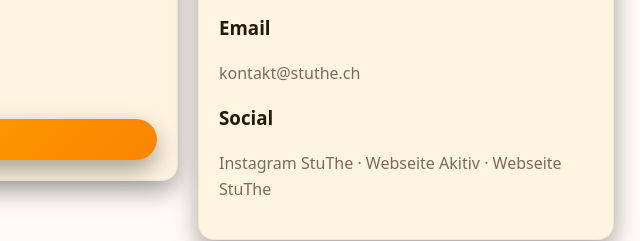
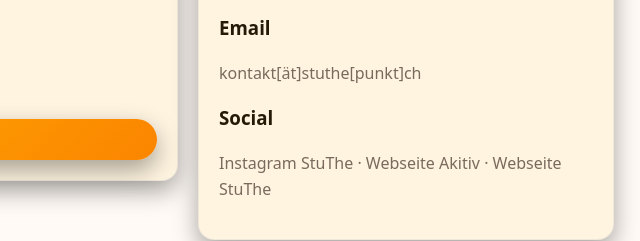
Before and after one commit to lisgeh2/stuthe-website, a plain HTML site: page index.html in a window 1280 px wide. Shown: the part 4433-4674 px from the top of the page, 556-1196 px from the left. Drawn offline with Linux system fonts and the light colour scheme.

Commit message:
blinding email

```diff
--- a/index.html
+++ b/index.html
@@ -442,7 +442,7 @@
         <h3>Office</h3>
         <p class="muted">Rämistrasse 71<br>8006 Zürich, Switzerland</p>
         <h3 style="margin-top:14px">Email</h3>
-        <p class="muted"><a href="mailto:kontakt@stuthe.ch">kontakt@stuthe.ch</a></p>
+        <p class="muted"><a href="mailto:kontakt[ät]stuthe[punkt]ch">kontakt[ät]stuthe[punkt]ch</a></p>
         <h3 style="margin-top:14px">Social</h3>
         <p class="muted"><a href="https://www.instagram.com/stuthezh/">Instagram StuThe</a> · <a href="https://www.akitiv.ethz.ch/">Webseite Akitiv</a> · <a href="https://www.stuthe.ch/">Webseite StuThe</a></p>
       </aside>
```
